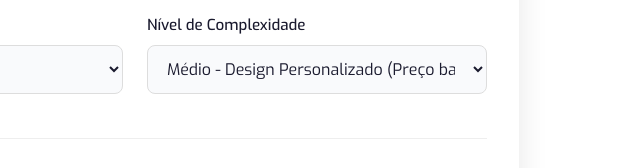
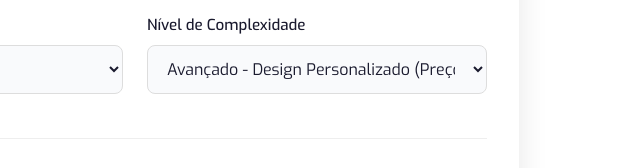
Before and after one commit to stormcoreofficial/Storm-Core-WebSite, a plain HTML site: page simulador-de-orcamento.html in a window 1280 px wide. Shown: the part 386-554 px from the top of the page, 505-1145 px from the left. Drawn offline with nearby package versions, Linux system fonts and the light colour scheme; a script that the page names is missing.

Commit message:
Update simulador-de-orcamento.html

```diff
--- a/simulador-de-orcamento.html
+++ b/simulador-de-orcamento.html
@@ -729,7 +729,7 @@
                     <label for="complexidade">Nível de Complexidade</label>
                     <select id="complexidade" class="form-control">
                       <option value="basica">Básico - Layout Simples (Preço base R$ 200)</option>
-                      <option value="media" selected="">Médio - Design Personalizado (Preço base R$ 400)</option>
+                      <option value="media" selected="">Avançado - Design Personalizado (Preço base R$ 400)</option>
                     </select>
                   </div>
                 </div>
```
